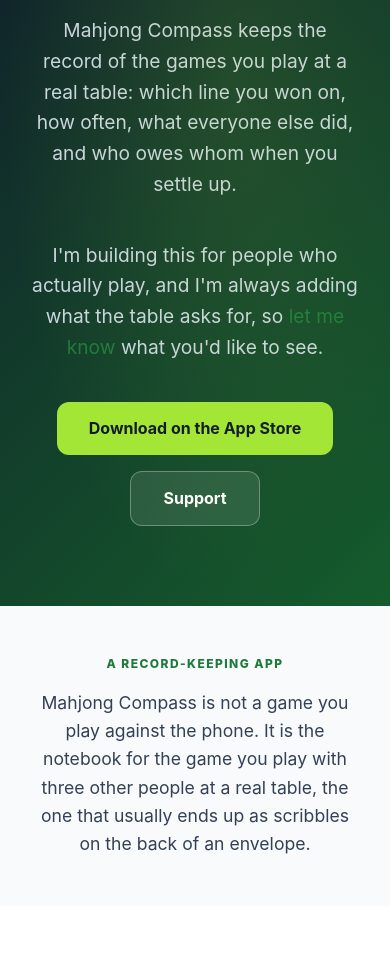
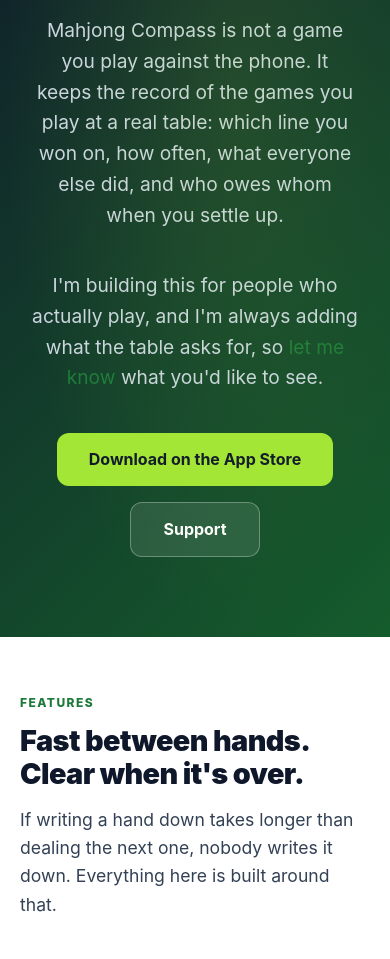
Before and after one commit to LoneRedRover/loneredrover.github.io, a plain HTML site: page mahjong-compass/index.html in a window 390 px wide. Shown: the part 354-1313 px from the top of the page. Drawn offline with Linux system fonts and the light colour scheme.

Commit message:
Fix the studio footers, and cut a section the hero already said
The footers on the main and about pages listed Pickleball Compass first and
then a Privacy Policy and Support that quietly went to its pages only. They
now list Mahjong Compass, Pickleball Compass and one link back up. Each app
page's own footer already carries that app's privacy and support, and there is
no studio-wide policy to point at.

The record-keeping section on the Mahjong Compass page restated the hero: both
said the app keeps the record of games played at a real table. Its one
distinct sentence, that this is not a game you play against the phone, now
opens the hero paragraph and the section is gone.

Co-Authored-By: Claude Opus 5 <noreply@anthropic.com>

```diff
--- a/mahjong-compass/index.html
+++ b/mahjong-compass/index.html
@@ -24,20 +24,13 @@
 <div class="hero">
   <span class="hero-eyebrow">iPhone</span>
   <h1>Have you won on that line before?<br><span>Now you'll know.</span></h1>
-  <p>Mahjong Compass keeps the record of the games you play at a real table: which line you won on, how often, what everyone else did, and who owes whom when you settle up.</p>
+  <p>Mahjong Compass is not a game you play against the phone. It keeps the record of the games you play at a real table: which line you won on, how often, what everyone else did, and who owes whom when you settle up.</p>
   <p>I'm building this for people who actually play, and I'm always adding what the table asks for, so <a href="mailto:support@loneredrover.com?subject=Feature%20Request%20for%20Mahjong%20Compass">let me know</a> what you'd like to see.</p>
   <div class="hero-btns">
     <a href="https://apps.apple.com/app/id6809415246?ct=website" class="btn btn-primary" target="_blank" rel="noopener">Download on the App Store</a>
     <a href="support.html" class="btn btn-secondary">Support</a>
   </div>
 </div>
-
-<section style="padding: 3rem 2rem; background: var(--light);">
-  <div class="container" style="text-align: center;">
-    <div class="section-label">A record-keeping app</div>
-    <p class="section-sub" style="margin: 1rem auto 0;">Mahjong Compass is not a game you play against the phone. It is the notebook for the game you play with three other people at a real table, the one that usually ends up as scribbles on the back of an envelope.</p>
-  </div>
-</section>
 
 <section>
   <div class="container">
```
Also changed, not shown: about.html (+2 -3 lines), index.html (+2 -3 lines).
